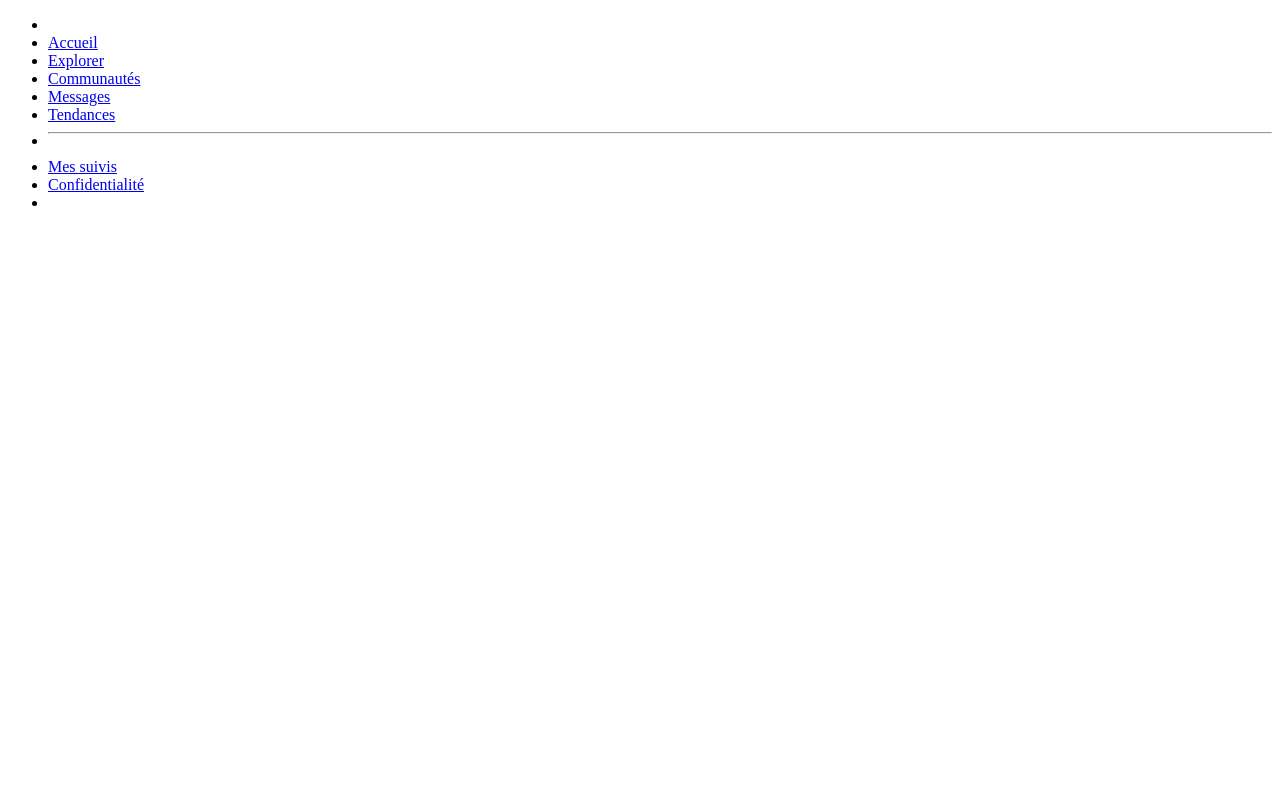
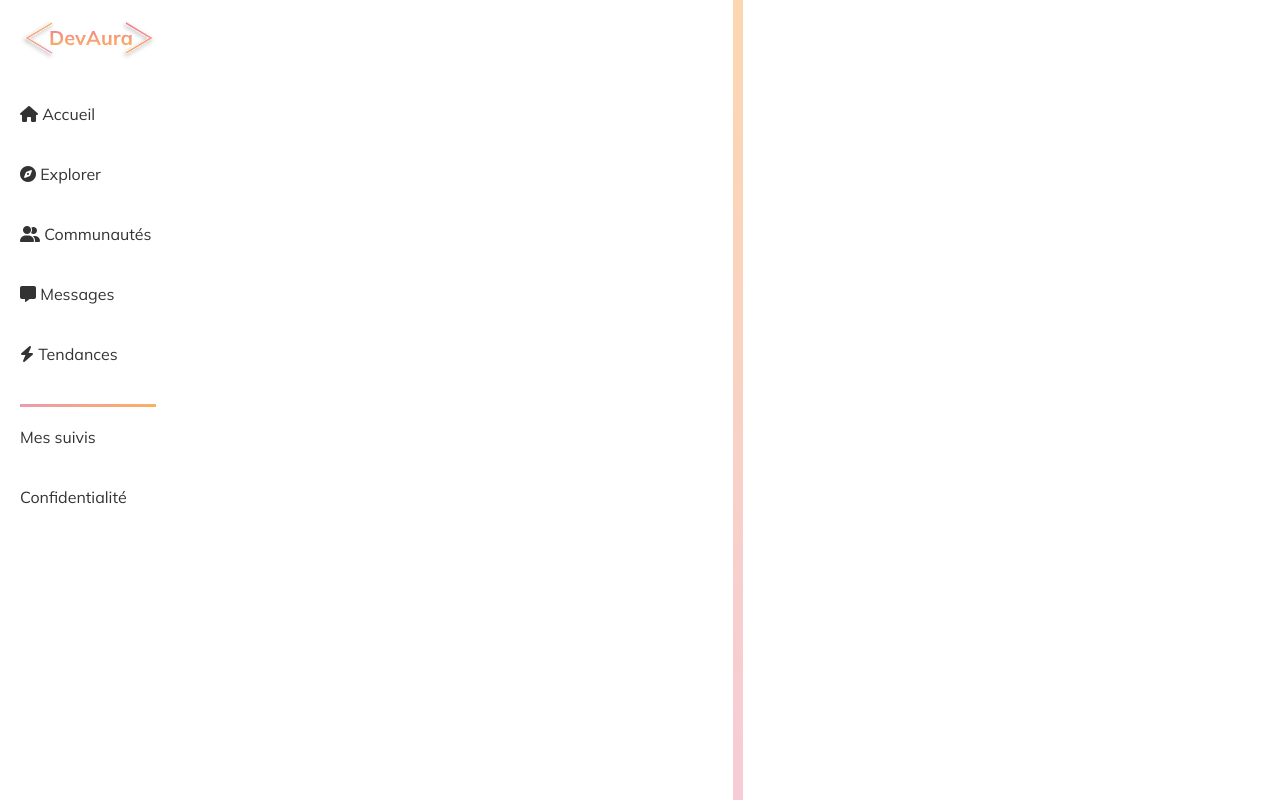
Before and after one commit to SamyMechiche/DevAura, a PHP site: page /view/homepage.php in a window 1280 px wide. Run offline with PHP 8.4, Linux system fonts and the light colour scheme; the template is opened without the code that fills it, so the values that code supplies are empty; some libraries are stand-ins or nearby versions.

Commit message:
:boom: introduce FrontEnd

```diff
--- /dev/null
+++ b/asset/CSS/style.css
@@ -0,0 +1,70 @@
+@import url('https://fonts.googleapis.com/css2?family=Mulish:ital,wght@0,200..1000;1,200..1000&display=swap');
+html, body, div, span, applet, object, iframe,
+h1, h2, h3, h4, h5, h6, p, blockquote, pre,
+a, abbr, acronym, address, big, cite, code,
+del, dfn, em, img, ins, kbd, q, s, samp,
+small, strike, strong, sub, sup, tt, var,
+b, u, i, center,
+dl, dt, dd, ol, ul, li,
+fieldset, form, label, legend,
+table, caption, tbody, tfoot, thead, tr, th, td,
+article, aside, canvas, details, embed,
+figure, figcaption, footer, header, hgroup,
+menu, nav, output, ruby, section, summary,
+time, mark, audio, video {
+	margin: 0;
+	padding: 0;
+	border: 0;
+	font-size: 100%;
+	font-family: "Mulish", serif;
+	vertical-align: baseline;
+    list-style-type: none;
+    text-decoration: none;
+    color: #333333;
+}
+
+.row-limit-size {
+    max-width: 1400px;
+	box-sizing: border-box;
+    margin: 20px 0 10px 0;
+	padding: 0 20px;
+}
+
+.flex-column {
+    display: flex;
+    justify-content: space-between;
+}
+
+.mr-2 {
+    margin-right: 20px;
+}
+
+.mt-2 {
+    margin-top: 20px;
+}
+
+.mb-4{
+    margin-bottom: 40px;
+}
+
+.menu-separator {
+    height: 3px;
+    width: 100%;
+    background: linear-gradient(to left, #fbaf63, #ED9BAF);
+    border: none;
+    margin: 20px 0;
+}
+
+.line-up {
+    background: linear-gradient(to bottom, #fbaf6381, #ED9BAF81);
+    height: 100vh;
+    width: 10px;
+}
+
+.display-none {
+    display: none;
+}
+
+.hover:hover .display-none {
+    display: block;
+}
--- a/view/homepage.php
+++ b/view/homepage.php
@@ -3,32 +3,37 @@
 <head>
     <meta charset="UTF-8">
     <meta name="viewport" content="width=device-width, initial-scale=1.0">
+    <link rel="stylesheet" href="https://cdnjs.cloudflare.com/ajax/libs/font-awesome/6.7.2/css/all.min.css" integrity="sha512-Evv84Mr4kqVGRNSgIGL/F/aIDqQb7xQ2vcrdIwxfjThSH8CSR7PBEakCr51Ck+w+/U6swU2Im1vVX0SVk9ABhg==" crossorigin="anonymous" referrerpolicy="no-referrer" />
+    <link rel="stylesheet" href="asset\CSS\style.css">
     <title>DevAura</title>
 </head>
-<body>
-    <section>
+<body class="flex-column" >
+    <section class="mr-2 row-limit-size" >
         <!-- Barre laterale pour le menu -->
          <ul>
-            <li><!-- NOM DU USER --></li>
-            <li><a href="/DevAura">Accueil</a></li>
-            <li><a href="#">Explorer</a></li>
-            <li><a href="#">Communautés</a></li>
-            <li><a href="#">Messages</a></li>
-            <li><a href="#">Tendances</a></li>
-            <li><hr></li>
-            <li><a href="#">Mes suivis</a></li>
-            <li><a href="#">Confidentialité</a></li>
-            <li><!-- CONNEXION / DECONNEXION --></li>
+            <li class="mb-4" ><a href="/DevAura"><img src="uploads\logo-DevAura.svg" alt="Logo DevAura"></a></li>
+            <li class="mb-4"><!-- NOM DU USER --></li>
+            <li class="mb-4"><a href="/DevAura"><i class="fa-solid fa-house"></i> Accueil</a></li>
+            <li class="mb-4"><a href="./feed"><i class="fa-solid fa-compass"></i> Explorer</a></li>
+            <li class="mb-4"><a href="#"><i class="fa-solid fa-user-group"></i> Communautés</a></li>
+            <li class="mb-4"><a href="#"><i class="fa-solid fa-message"></i> Messages</a></li>
+            <li class="mb-4"><a href="#"><i class="fa-solid fa-bolt"></i> Tendances</a></li>
+            <li class="menu-separator" ></li>
+            <li class="mb-4"><a href="#">Mes suivis</a></li>
+            <li class="mb-4"><a href="#">Confidentialité</a></li>
+            <li class="mb-4"><!-- CONNEXION / DECONNEXION --></li>
          </ul>
     </section>
-    <section>
+    <div class="line-up" ></div>
+    <section class="mt-2" >
     <?php foreach($datas as $data): ?>
     <article class="subcategory">
        <figure><?=$data->getPicture();?></figure>
        <p><?=$data->getSubcategory_name();?></p>
-       <p><?=$data->getDescription(); ?></p>
+        <p><?=$data->getDescription(); ?></p>
     </article>
     <?php endforeach; ?>
     </section>
+    <script src="asset\CSS\js\main.js"></script>
 </body>
 </html>
```
Also changed, not shown: asset/CSS/js/main.js (added), uploads/logo-DevAura.svg (added).
